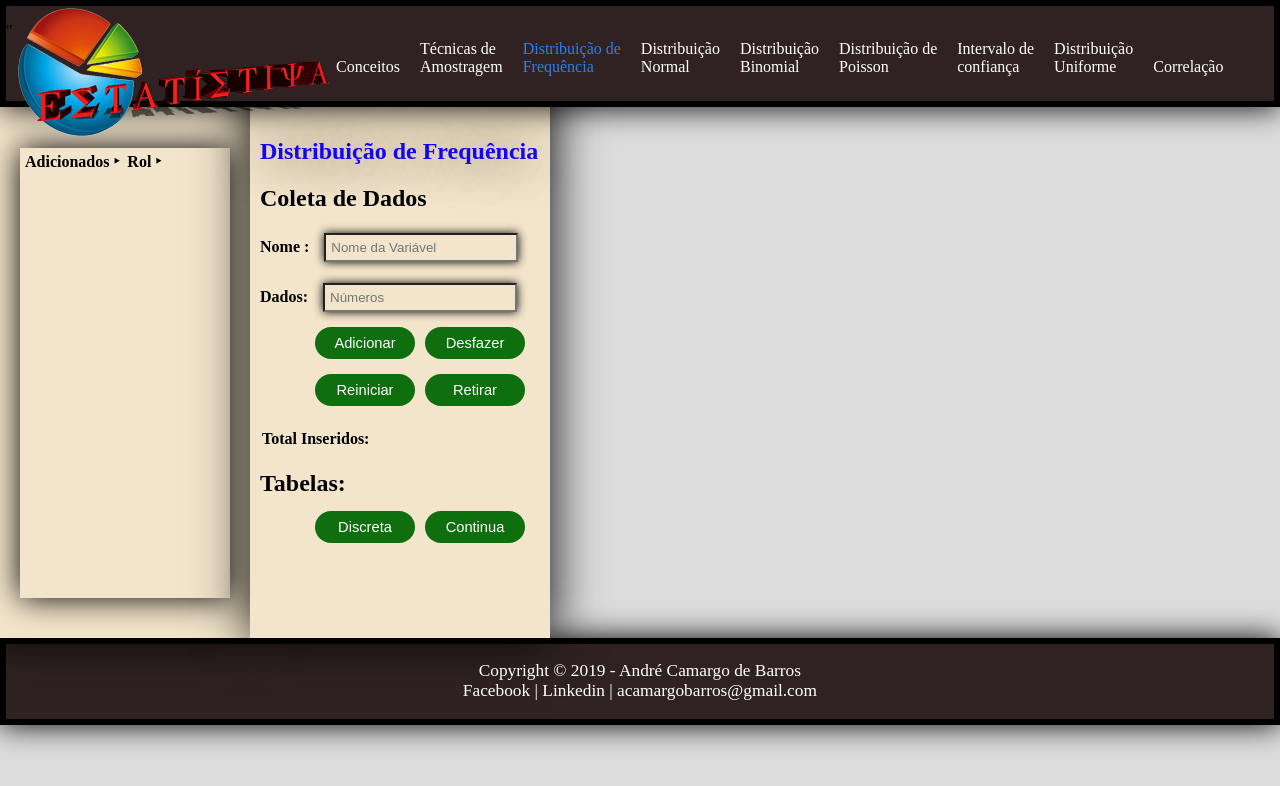
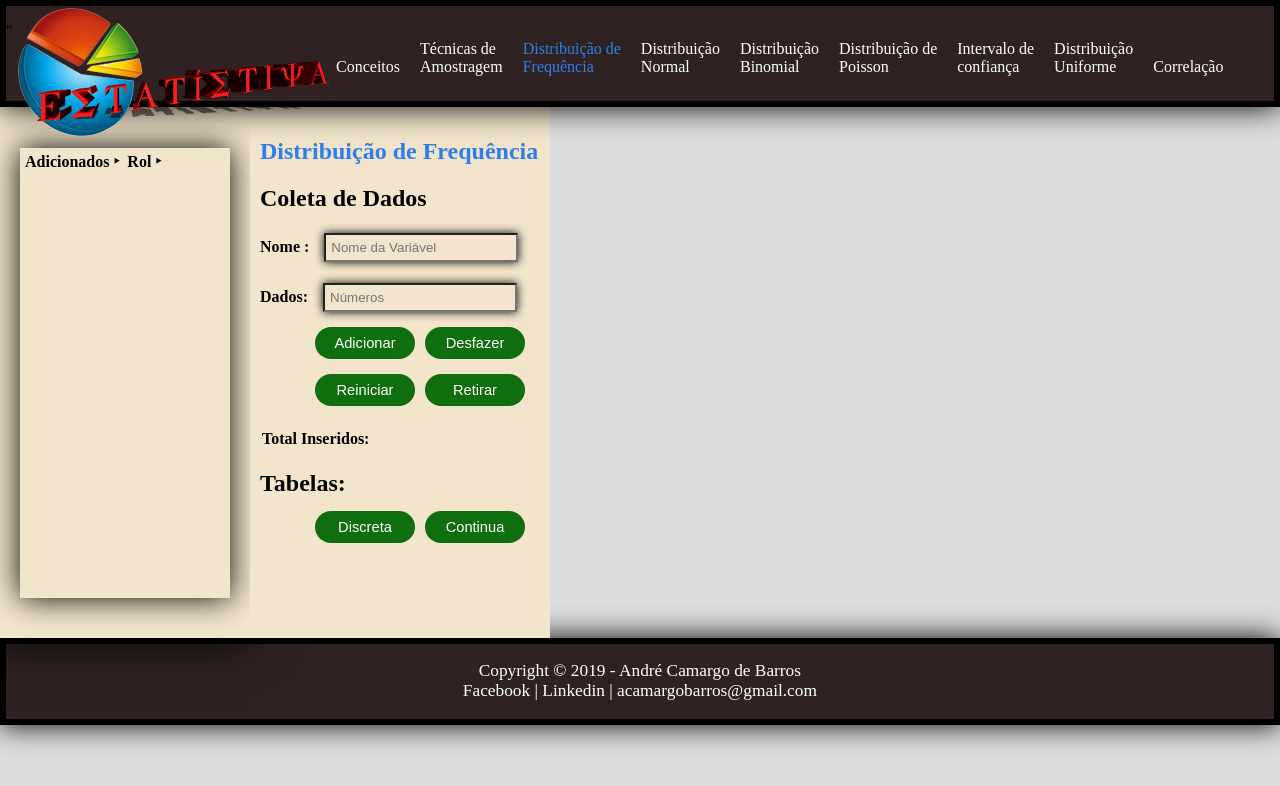
Before and after one commit to AndreCamargodeBarros/EstatisticaAndr-C, a plain HTML site: page _pagina/index.html in a window 1280 px wide. Drawn offline with Linux system fonts and the light colour scheme.

Commit message:
Update estilo.css

```diff
--- a/_css/estilo.css
+++ b/_css/estilo.css
@@ -50,16 +50,16 @@ section#dadosIniciais{
     float: left;
     background-color: #f3e5cb;
     margin: 0px auto 0px 0px;
-    box-shadow: 0px 0px 50px black;
+    /*box-shadow: 0px 0px 50px black;*/
     height: 510px;
     padding: 110px 10px 10px 10px;
 }
 section#dadosIniciais h1{
     /*font-family: 'Bangers', cursive;       */
-    color: rgb(20, 4, 245);
-    text-shadow: 0px 0px 50px black;
+    color: rgb(44, 127, 236);
+    /*text-shadow: 0px 0px 50px black;*/
 }
-.campo{
+.campo  {
     width: 180px;
     margin: 0px 0px 0px 15px;
     background-color: #f3e5cb;
@@ -170,7 +170,7 @@ section#corpoTabelaFrequencia{
     background-color: #f3e5cb;
     padding: 10px 10px 40px 30px;
     margin: 90px -8px 0px 0px;
-    box-shadow: 0px 0px 50px black;
+    /*box-shadow: 0px 0px 50px black;*/
     height: 490px;
 }
 /*corpo tabela discreta----------------------------------------------------------------------*/
```
